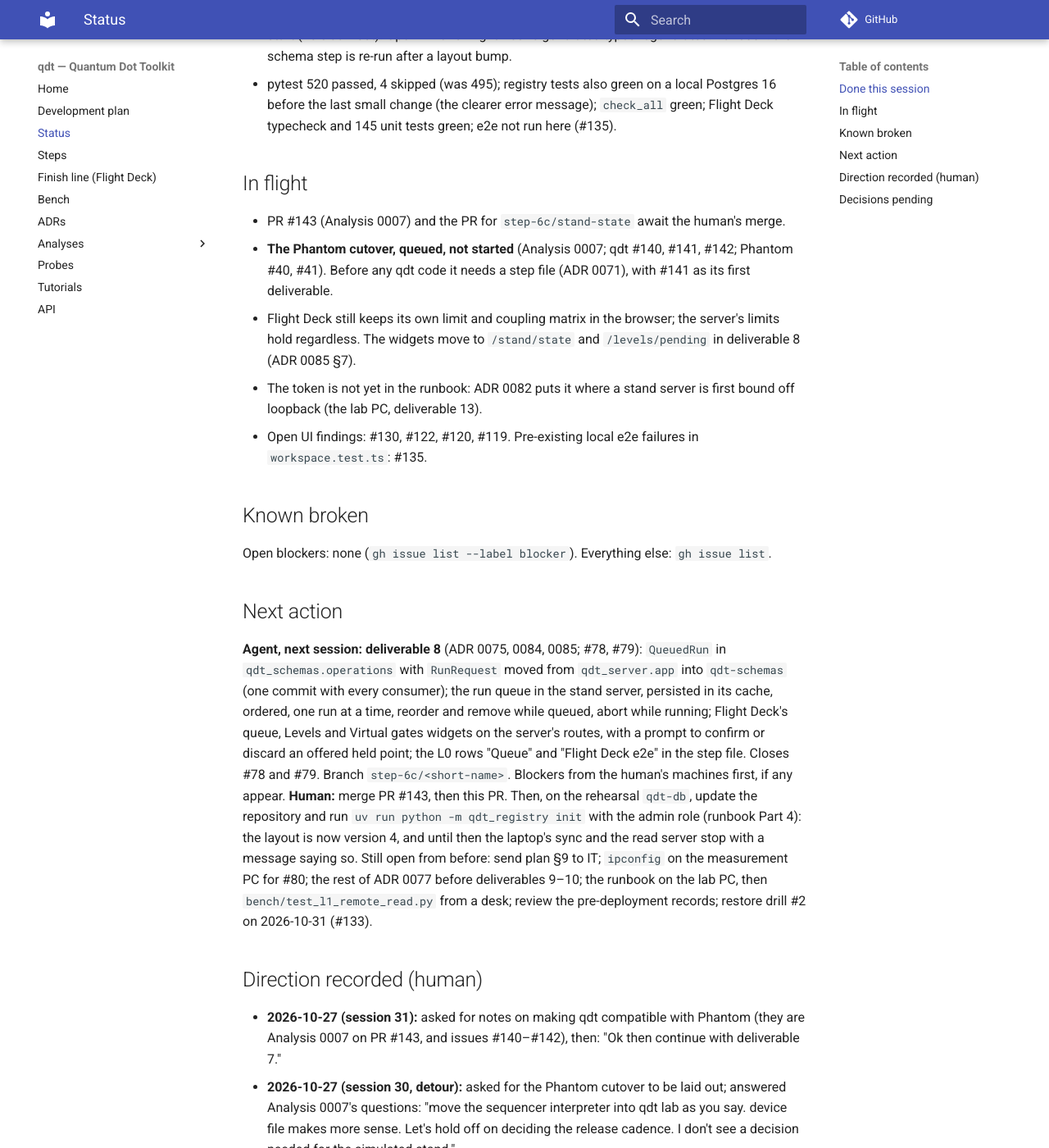
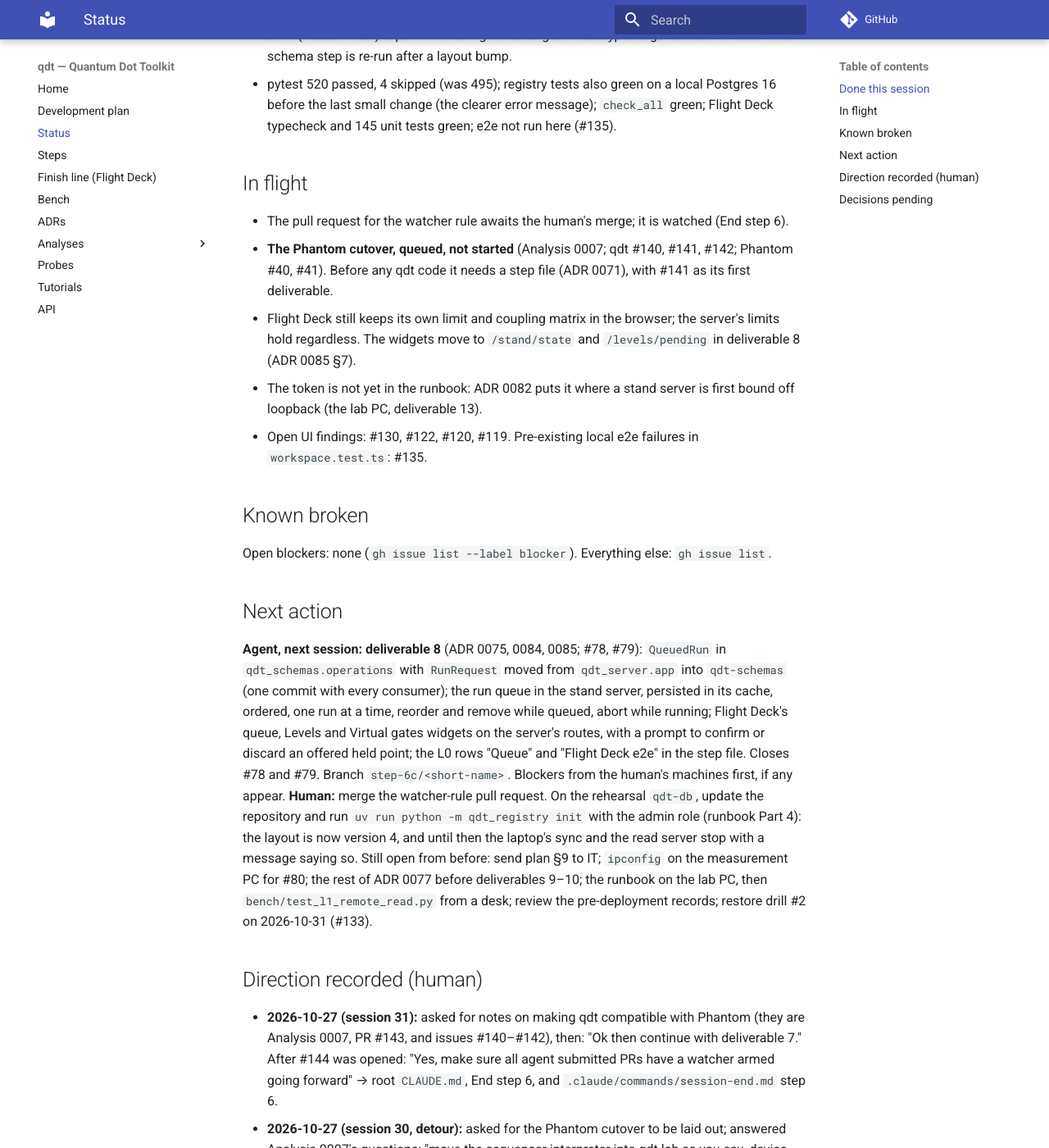
Before and after one commit to CowboyQuantum/qdt, an MkDocs documentation site: the page built from docs/STATUS.md, in a window 1280 px wide and 1400 px high, scrolled down 1048 px. Shown: the whole window at 82% size. Built offline with MkDocs 1.6.1 and Material for MkDocs 9.7.7, drawn with Linux system fonts in a browser that asks for light colours; comment, search, counter and statistics services are not loaded; some of the changed text lies outside the part shown.

Commit message:
docs(claude): every agent-opened pull request gets a watcher in the same turn (End step 6)
The human's direction of 2026-10-27: subscribe to the pull request's activity and arm a safety-net
check-in, until it is merged or closed; a session that cannot arm one says so.

Co-Authored-By: Claude Opus 5.5 <noreply@anthropic.com>
Claude-Session: https://claude.ai/code/session_01SWfRfPXvcGKxftGTLvx9kn

```diff
--- a/docs/STATUS.md
+++ b/docs/STATUS.md
@@ -8,8 +8,8 @@
 deliverables 2 (code half), 3, 4, 5, 6 and 12 done, deliverable 1 rehearsed on the human's personal PC and
 Mac (`bench/reports/2026-10-24-step6c.md`), the L1 rows scripted (`bench/test_l1_remote_read.py`). Goal 2:
 **deliverable 7 in L0 this session (ADR 0085).** Steps 0–6 and 6b are DONE. Milestone `Deployment`.
-**Branch:** `step-6c/stand-state`, built on `step-6c/phantom-cutover-analysis` (PR #143, Analysis 0007),
-so its pull request carries #143's two commits; merging #143 first leaves this one's own diff.
+**Branch:** `step-6c/stand-state`, restarted from `main` after #143 (Analysis 0007) and #144 (deliverable
+7) were merged on 2026-10-27; it now carries only the watcher rule (root `CLAUDE.md`, End step 6).
 **Last session:** 2026-10-27 (session 31), no bench.
 
 ## Done this session
@@ -35,7 +35,7 @@ so its pull request carries #143's two commits; merging #143 first leaves this o
   green; e2e not run here (#135).
 
 ## In flight
-- PR #143 (Analysis 0007) and the PR for `step-6c/stand-state` await the human's merge.
+- The pull request for the watcher rule awaits the human's merge; it is watched (End step 6).
 - **The Phantom cutover, queued, not started** (Analysis 0007; qdt #140, #141, #142; Phantom #40, #41).
   Before any qdt code it needs a step file (ADR 0071), with #141 as its first deliverable.
 - Flight Deck still keeps its own limit and coupling matrix in the browser; the server's limits hold
@@ -55,7 +55,7 @@ reorder and remove while queued, abort while running; Flight Deck's queue, Level
 on the server's routes, with a prompt to confirm or discard an offered held point; the L0 rows "Queue" and
 "Flight Deck e2e" in the step file. Closes #78 and #79. Branch `step-6c/<short-name>`. Blockers from the
 human's machines first, if any appear.
-**Human:** merge PR #143, then this PR. Then, on the rehearsal `qdt-db`, update the repository and run
+**Human:** merge the watcher-rule pull request. On the rehearsal `qdt-db`, update the repository and run
 `uv run python -m qdt_registry init` with the admin role (runbook Part 4): the layout is now version 4,
 and until then the laptop's sync and the read server stop with a message saying so. Still open from before:
 send plan §9 to IT; `ipconfig` on the measurement PC for #80; the rest of ADR 0077 before deliverables
@@ -64,7 +64,9 @@ pre-deployment records; restore drill #2 on 2026-10-31 (#133).
 
 ## Direction recorded (human)
 - **2026-10-27 (session 31):** asked for notes on making qdt compatible with Phantom (they are Analysis
-  0007 on PR #143, and issues #140–#142), then: "Ok then continue with deliverable 7."
+  0007, PR #143, and issues #140–#142), then: "Ok then continue with deliverable 7." After #144 was
+  opened: "Yes, make sure all agent submitted PRs have a watcher armed going forward" → root `CLAUDE.md`,
+  End step 6, and `.claude/commands/session-end.md` step 6.
 - **2026-10-27 (session 30, detour):** asked for the Phantom cutover to be laid out; answered Analysis
   0007's questions: "move the sequencer interpreter into qdt lab as you say. device file makes more sense.
   Let's hold off on deciding the release cadence. I don't see a decision needed for the simulated stand."
```
Also changed, not shown: .claude/commands/session-end.md (+4 -1 lines), CLAUDE.md (+5 -0 lines).
